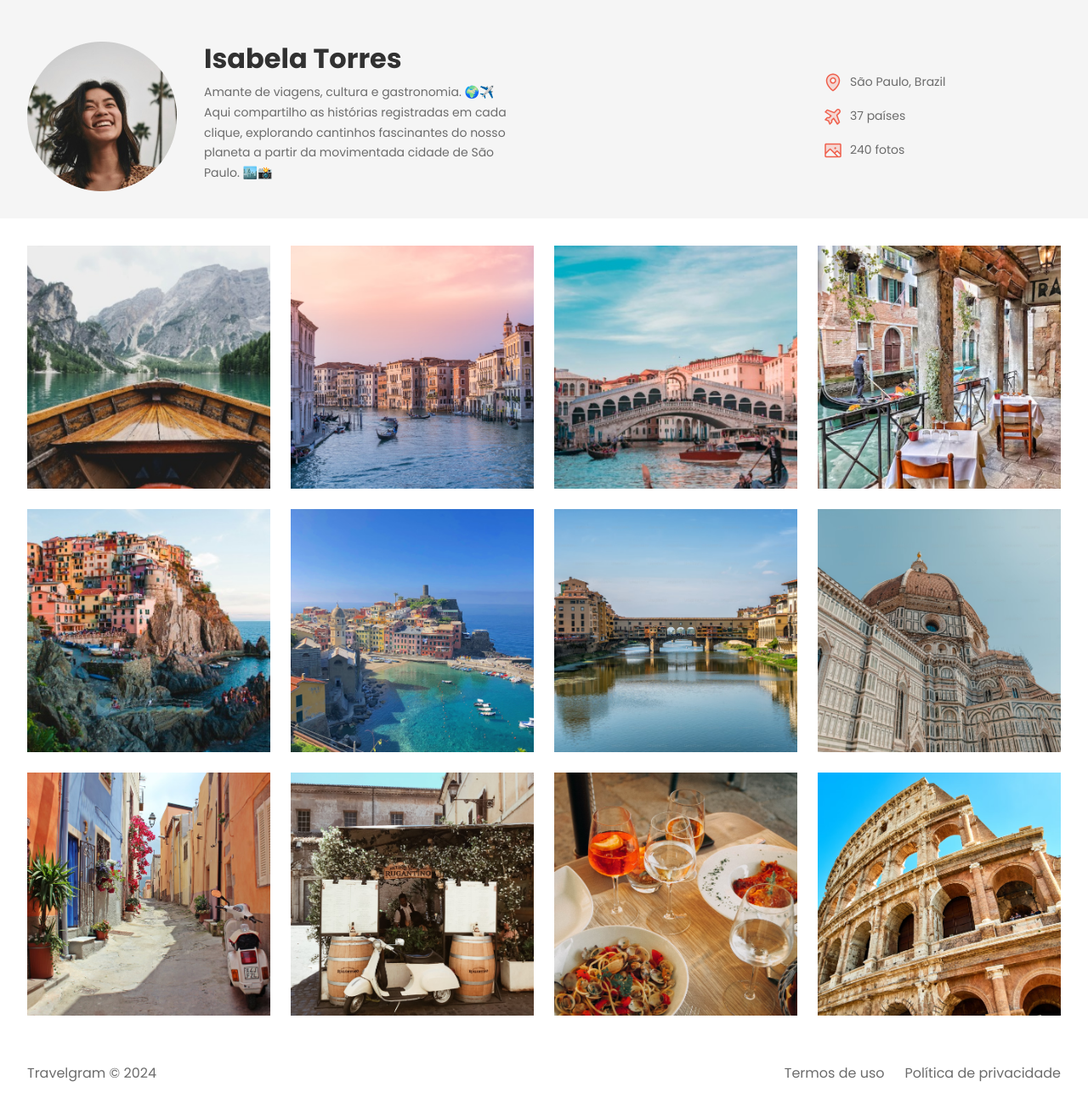
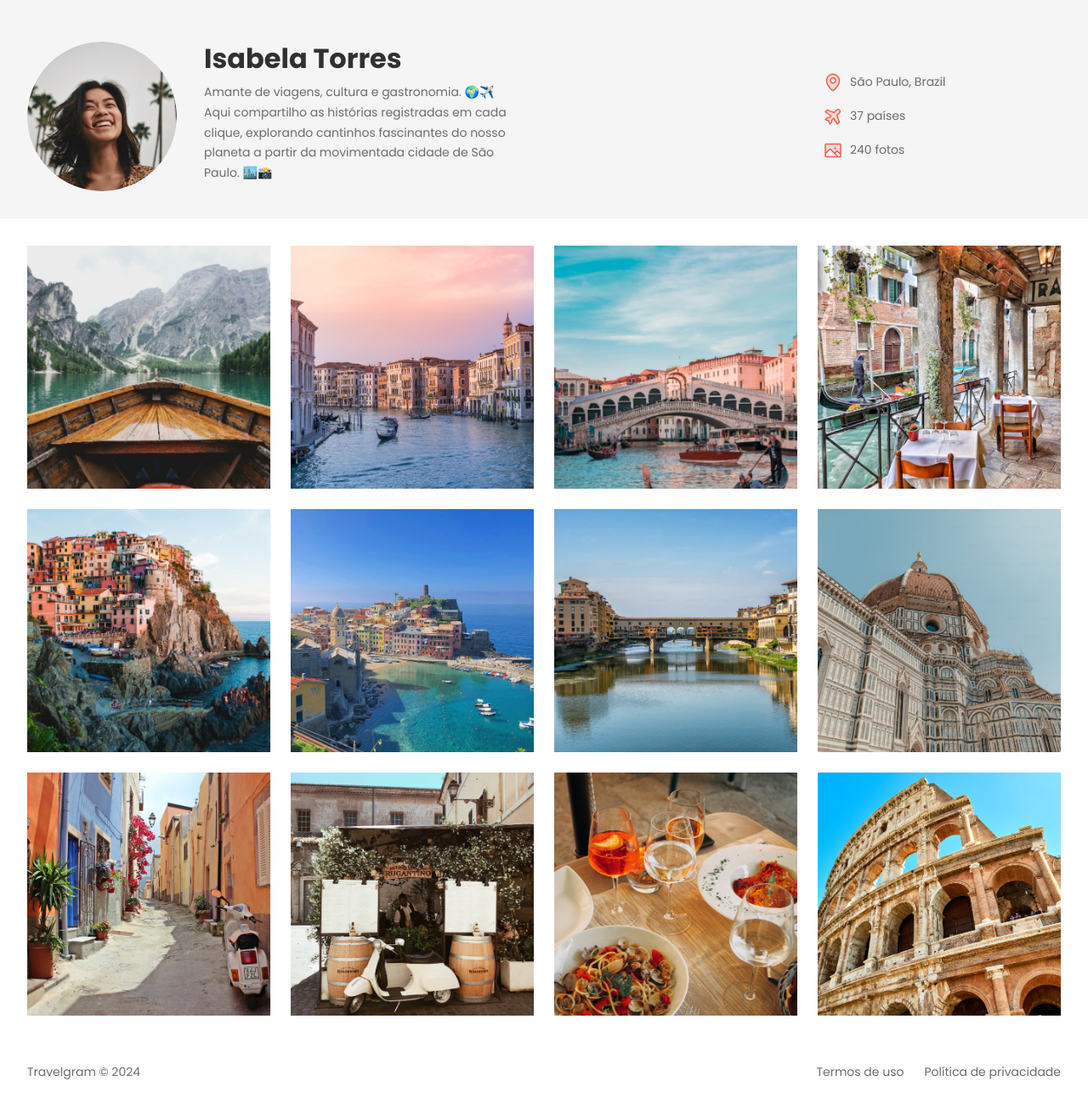
Before and after one commit to AxlvesVDev/Projeto-travelgram, a plain HTML site: page index.html in a window 1280 px wide. Shown: the part 79-1378 px from the top of the page at 85% size. Drawn offline with Linux system fonts and the light colour scheme.

Commit message:
Ajustes finais

```diff
--- a/Styles/footer.css
+++ b/Styles/footer.css
@@ -2,7 +2,7 @@ footer {
     display: flex;
     gap: 24px;
     padding-block: 24px;
-;
+    font: 14px/150% var(--font-family);
 }
 
 footer span:nth-child(1) {   /*dessa forma estamos buscando um filho do span, nesse caso o primeiro*/
--- a/Styles/header.css
+++ b/Styles/header.css
@@ -22,6 +22,14 @@ header .container {
 #profile > div {
     max-width: 384px;
 }
+
+#profile img {
+ width: 176px;
+ height: 176px;
+ object-fit: cover;
+ border-radius: 50%;
+}
+
 
 #profile h1 {    /* o h1 esta recebendo uma cor especifica, vamos aplicar */
     font: var(--text-lg);
```
